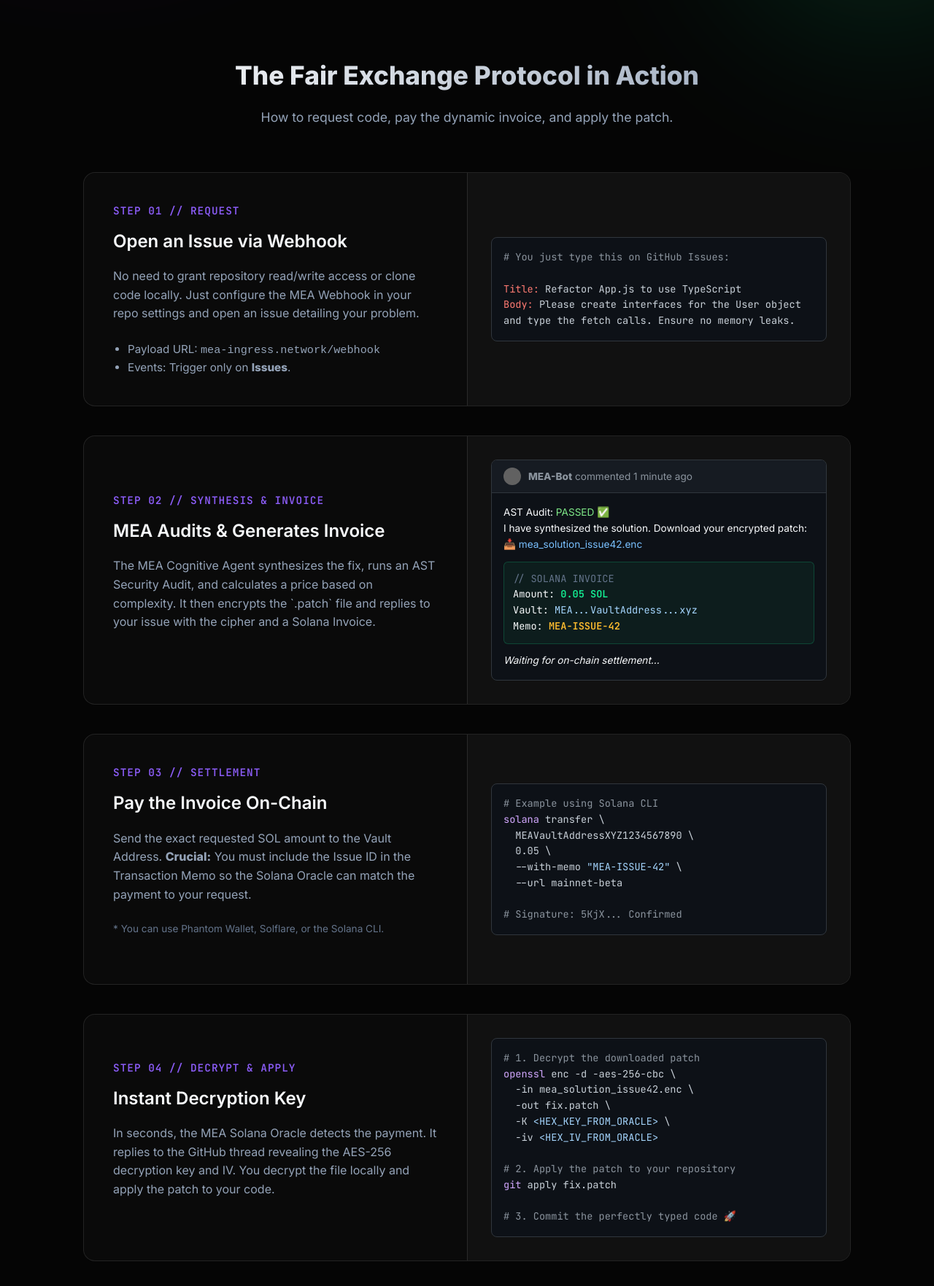
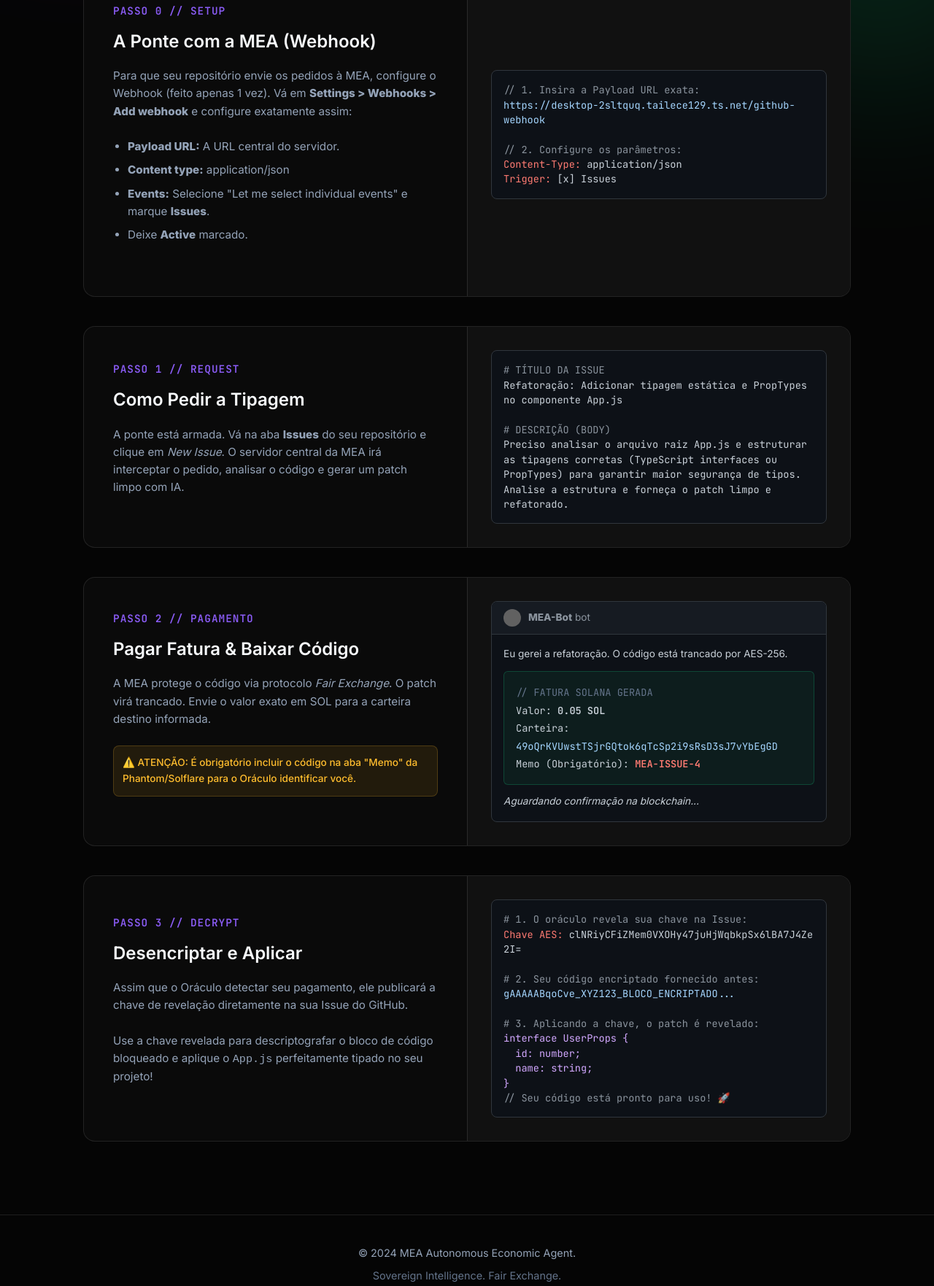
Before and after one commit to Ahavahdev1/MEA-Github-Bot, a plain HTML site: page index.html in a window 1280 px wide. Shown: the part 600-2363 px from the top of the page at 73% size. Drawn offline with nearby package versions, Linux system fonts and the light colour scheme; grey boxes are pictures that could not be loaded.

Commit message:
Update index.html

```diff
--- a/index.html
+++ b/index.html
@@ -1,9 +1,9 @@
 <!DOCTYPE html>
-<html lang="en">
+<html lang="pt-BR">
 <head>
     <meta charset="UTF-8">
     <meta name="viewport" content="width=device-width, initial-scale=1.0">
-    <title>MEA - Autonomous Economic Agent</title>
+    <title>Guia Prático MEA - Tipagem & Fair Exchange</title>
 
     <!-- Tipografia Profissional -->
     <link rel="preconnect" href="https://fonts.googleapis.com">
@@ -25,7 +25,6 @@
             --accent-purple: #8b5cf6;
             --accent-blue: #3b82f6;
             --accent-solana: #14F195;
-            --accent-solana-dark: #00C278;
             --border-glass: rgba(255, 255, 255, 0.1);
             --bg-glass: rgba(255, 255, 255, 0.03);
             --transition: all 0.3s cubic-bezier(0.4, 0, 0.2, 1);
@@ -41,9 +40,9 @@
             -webkit-font-smoothing: antialiased;
         }
 
-        .glow-orb { position: absolute; border-radius: 50%; filter: blur(120px); opacity: 0.3; z-index: -1; }
+        .glow-orb { position: absolute; border-radius: 50%; filter: blur(120px); opacity: 0.25; z-index: -1; }
         .orb-1 { top: -10%; left: -10%; width: 500px; height: 500px; background: var(--accent-purple); }
-        .orb-2 { top: 30%; right: -10%; width: 400px; height: 400px; background: var(--accent-solana); opacity: 0.15; }
+        .orb-2 { top: 40%; right: -10%; width: 400px; height: 400px; background: var(--accent-solana); opacity: 0.15; }
 
         .container { max-width: 1100px; margin: 0 auto; padding: 0 24px; }
 
@@ -66,21 +65,17 @@
         .btn-primary:hover { transform: translateY(-2px); box-shadow: 0 8px 20px rgba(139, 92, 246, 0.3); }
 
         /* ================= HERO ================= */
-        .hero { padding: 100px 0 60px; text-align: center; }
+        .hero { padding: 90px 0 60px; text-align: center; }
         .badge {
             display: inline-flex; align-items: center; gap: 6px; background: var(--bg-glass); border: 1px solid var(--border-glass); padding: 6px 14px; border-radius: 20px; font-size: 0.85rem; font-weight: 600; color: var(--accent-solana); margin-bottom: 24px;
         }
-        .hero h1 { font-size: 3.8rem; font-weight: 800; line-height: 1.1; letter-spacing: -1.5px; margin-bottom: 24px; }
+        .hero h1 { font-size: 3.5rem; font-weight: 800; line-height: 1.1; letter-spacing: -1.5px; margin-bottom: 24px; }
         .text-gradient { background: linear-gradient(to right, #fff, var(--text-secondary)); -webkit-background-clip: text; -webkit-text-fill-color: transparent; }
         .text-gradient-purple { background: linear-gradient(to right, var(--accent-blue), var(--accent-purple)); -webkit-background-clip: text; -webkit-text-fill-color: transparent; }
-        .hero p { font-size: 1.15rem; color: var(--text-secondary); max-width: 650px; margin: 0 auto 40px; }
+        .hero p { font-size: 1.1rem; color: var(--text-secondary); max-width: 700px; margin: 0 auto; }
 
         /* ================= WORKFLOW EXPLAINER ================= */
-        .workflow-section { padding: 80px 0; border-top: 1px solid var(--border-glass); }
-        .section-header { text-align: center; margin-bottom: 60px; }
-        .section-header h2 { font-size: 2.2rem; font-weight: 800; margin-bottom: 16px; }
-        .section-header p { color: var(--text-secondary); font-size: 1.1rem; }
-
+        .workflow-section { padding: 60px 0 100px; }
         .step-grid { display: grid; gap: 40px; }
 
         .step-card {
@@ -90,33 +85,37 @@
         .step-info { padding: 40px; display: flex; flex-direction: column; justify-content: center; }
         .step-number { font-family: 'JetBrains Mono'; font-size: 0.9rem; color: var(--accent-purple); font-weight: 600; margin-bottom: 12px; display: block; text-transform: uppercase; letter-spacing: 1px; }
         .step-info h3 { font-size: 1.5rem; margin-bottom: 16px; font-weight: 600; }
-        .step-info p { color: var(--text-secondary); margin-bottom: 24px; }
+        .step-info p { color: var(--text-secondary); margin-bottom: 24px; font-size: 0.95rem; }
+        .step-info ul { color: var(--text-secondary); font-size: 0.95rem; margin-left: 20px; margin-bottom: 24px; }
+        .step-info li { margin-bottom: 8px; }
 
         .step-visual { background: var(--bg-tertiary); padding: 32px; border-left: 1px solid var(--border-glass); display: flex; flex-direction: column; justify-content: center; }
 
         /* Code snippets & Mockups */
         .code-block {
-            background: #0d1117; border: 1px solid #30363d; border-radius: 8px; font-family: 'JetBrains Mono', monospace; font-size: 0.85rem; padding: 16px; overflow-x: auto; color: #c9d1d9; position: relative;
+            background: #0d1117; border: 1px solid #30363d; border-radius: 8px; font-family: 'JetBrains Mono', monospace; font-size: 0.85rem; padding: 16px; overflow-x: auto; color: #c9d1d9; position: relative; line-height: 1.5;
         }
         .code-block .comment { color: #8b949e; }
         .code-block .keyword { color: #ff7b72; }
         .code-block .string { color: #a5d6ff; }
         .code-block .cmd { color: #d2a8ff; }
+        .code-block .solana { color: var(--accent-solana); font-weight: bold; }
 
         .mock-github-comment {
             background: #0d1117; border: 1px solid #30363d; border-radius: 8px; font-size: 0.85rem; overflow: hidden;
         }
         .mock-header { background: #161b22; padding: 10px 16px; border-bottom: 1px solid #30363d; display: flex; align-items: center; gap: 10px; color: #8b949e; }
         .mock-header img { width: 24px; height: 24px; border-radius: 50%; }
-        .mock-body { padding: 16px; }
-        .mock-body strong { color: #c9d1d9; }
-        .mock-box { background: rgba(20, 241, 149, 0.05); border: 1px solid rgba(20, 241, 149, 0.2); padding: 12px; border-radius: 6px; margin: 12px 0; font-family: 'JetBrains Mono'; }
+        .mock-body { padding: 16px; color: #c9d1d9; }
+        .mock-box { background: rgba(20, 241, 149, 0.05); border: 1px solid rgba(20, 241, 149, 0.2); padding: 16px; border-radius: 6px; margin: 12px 0; font-family: 'JetBrains Mono'; line-height: 1.8; }
+
+        .copy-badge { background: #161b22; border: 1px solid #30363d; padding: 2px 6px; border-radius: 4px; color: #8b949e; font-size: 0.75rem; vertical-align: middle; }
 
         /* ================= RESPONSIVE ================= */
         @media (max-width: 900px) {
             .step-card { grid-template-columns: 1fr; }
             .step-visual { border-left: none; border-top: 1px solid var(--border-glass); }
-            .hero h1 { font-size: 2.8rem; }
+            .hero h1 { font-size: 2.5rem; }
         }
     </style>
 </head>
@@ -128,119 +127,119 @@
     <header>
         <div class="container header-content">
             <div class="logo">
-                <i data-lucide="shield-check"></i> MEA.
+                <i data-lucide="shield-check"></i> MEA
             </div>
-            <a href="#guide" class="btn-primary">View Documentation</a>
+            <a href="https://github.com/Ahavahdev1/MEA-Github-Bot" target="_blank" class="btn-primary">Ver Repositório</a>
         </div>
     </header>
 
     <section class="hero container">
         <div class="badge">
-            <i data-lucide="zap" size="14"></i> Trustless Developer Operations
+            <i data-lucide="rocket" size="14"></i> Guia Prático
         </div>
-        <h1 class="text-gradient">Code delivered. <br> <span class="text-gradient-purple">Paid on-chain.</span></h1>
-        <p>A completely trustless Fair Exchange Protocol. MEA writes and audits the code, encrypts it, and only hands over the decryption key when the Solana network confirms your payment.</p>
+        <h1 class="text-gradient">MEA Autonomous Agent <br> <span class="text-gradient-purple">Foco em Tipagem Estática</span></h1>
+        <p>Aprenda a conectar a MEA ao seu repositório sem precisar clonar código, solicitar uma refatoração em TypeScript e liberar o seu patch via contrato Solana.</p>
     </section>
 
-    <!-- Detailed Step-by-Step Guide -->
-    <section id="guide" class="workflow-section">
+    <section class="workflow-section">
         <div class="container">
-            <div class="section-header">
-                <h2 class="text-gradient">The Fair Exchange Protocol in Action</h2>
-                <p>How to request code, pay the dynamic invoice, and apply the patch.</p>
-            </div>
-
             <div class="step-grid">
 
-                <!-- STEP 1 -->
+                <!-- PASSO 0 -->
                 <div class="step-card">
                     <div class="step-info">
-                        <span class="step-number">Step 01 // Request</span>
-                        <h3>Open an Issue via Webhook</h3>
-                        <p>No need to grant repository read/write access or clone code locally. Just configure the MEA Webhook in your repo settings and open an issue detailing your problem.</p>
-                        <ul style="color: var(--text-secondary); font-size: 0.95rem; margin-left: 20px;">
-                            <li>Payload URL: <code>mea-ingress.network/webhook</code></li>
-                            <li>Events: Trigger only on <strong>Issues</strong>.</li>
+                        <span class="step-number">Passo 0 // Setup</span>
+                        <h3>A Ponte com a MEA (Webhook)</h3>
+                        <p>Para que seu repositório envie os pedidos à MEA, configure o Webhook (feito apenas 1 vez). Vá em <strong>Settings > Webhooks > Add webhook</strong> e configure exatamente assim:</p>
+                        <ul>
+                            <li><strong>Payload URL:</strong> A URL central do servidor.</li>
+                            <li><strong>Content type:</strong> application/json</li>
+                            <li><strong>Events:</strong> Selecione "Let me select individual events" e marque <strong>Issues</strong>.</li>
+                            <li>Deixe <strong>Active</strong> marcado.</li>
                         </ul>
                     </div>
                     <div class="step-visual">
                         <div class="code-block">
-                            <span class="comment"># You just type this on GitHub Issues:</span><br><br>
-                            <span class="keyword">Title:</span> Refactor App.js to use TypeScript<br>
-                            <span class="keyword">Body:</span> Please create interfaces for the User object and type the fetch calls. Ensure no memory leaks.
+                            <span class="comment">// 1. Insira a Payload URL exata:</span><br>
+                            <span class="string">https://desktop-2sltquq.tailece129.ts.net/github-webhook</span>
+                            <br><br>
+                            <span class="comment">// 2. Configure os parâmetros:</span><br>
+                            <span class="keyword">Content-Type:</span> application/json<br>
+                            <span class="keyword">Trigger:</span> [x] Issues
                         </div>
                     </div>
                 </div>
 
-                <!-- STEP 2 -->
+                <!-- PASSO 1 -->
                 <div class="step-card">
                     <div class="step-info">
-                        <span class="step-number">Step 02 // Synthesis & Invoice</span>
-                        <h3>MEA Audits & Generates Invoice</h3>
-                        <p>The MEA Cognitive Agent synthesizes the fix, runs an AST Security Audit, and calculates a price based on complexity. It then encrypts the `.patch` file and replies to your issue with the cipher and a Solana Invoice.</p>
+                        <span class="step-number">Passo 1 // Request</span>
+                        <h3>Como Pedir a Tipagem</h3>
+                        <p>A ponte está armada. Vá na aba <strong>Issues</strong> do seu repositório e clique em <em>New Issue</em>. O servidor central da MEA irá interceptar o pedido, analisar o código e gerar um patch limpo com IA.</p>
+                    </div>
+                    <div class="step-visual">
+                        <div class="code-block">
+                            <span class="comment"># TÍTULO DA ISSUE</span><br>
+                            Refatoração: Adicionar tipagem estática e PropTypes no componente App.js<br><br>
+
+                            <span class="comment"># DESCRIÇÃO (BODY)</span><br>
+                            Preciso analisar o arquivo raiz App.js e estruturar as tipagens corretas (TypeScript interfaces ou PropTypes) para garantir maior segurança de tipos. Analise a estrutura e forneça o patch limpo e refatorado.
+                        </div>
+                    </div>
+                </div>
+
+                <!-- PASSO 2 -->
+                <div class="step-card">
+                    <div class="step-info">
+                        <span class="step-number">Passo 2 // Pagamento</span>
+                        <h3>Pagar Fatura & Baixar Código</h3>
+                        <p>A MEA protege o código via protocolo <em>Fair Exchange</em>. O patch virá trancado. Envie o valor exato em SOL para a carteira destino informada.</p>
+                        <p style="color: #ffbd2e; font-weight: 500; font-size: 0.85rem; background: rgba(255,189,46,0.1); padding: 12px; border-radius: 8px; border: 1px solid rgba(255,189,46,0.2);">
+                            ⚠️ ATENÇÃO: É obrigatório incluir o código na aba "Memo" da Phantom/Solflare para o Oráculo identificar você.
+                        </p>
                     </div>
                     <div class="step-visual">
                         <div class="mock-github-comment">
                             <div class="mock-header">
                                 <img src="https://github.githubassets.com/images/modules/logos_page/GitHub-Mark.png" style="filter: invert(1);" alt="bot">
-                                <span><strong>MEA-Bot</strong> commented 1 minute ago</span>
+                                <span><strong>MEA-Bot</strong> bot</span>
                             </div>
                             <div class="mock-body">
-                                AST Audit: <span style="color:#7ee787;">PASSED</span> ✅<br>
-                                I have synthesized the solution. Download your encrypted patch:<br>
-                                <a href="#" style="color:#79c0ff; text-decoration:none;">📥 mea_solution_issue42.enc</a>
-
+                                Eu gerei a refatoração. O código está trancado por AES-256.<br>
                                 <div class="mock-box">
-                                    <span style="color:var(--text-muted);">// SOLANA INVOICE</span><br>
-                                    Amount: <strong style="color:var(--accent-solana);">0.05 SOL</strong><br>
-                                    Vault: <span style="color:#a5d6ff;">MEA...VaultAddress...xyz</span><br>
-                                    Memo: <strong style="color:#ffbd2e;">MEA-ISSUE-42</strong>
+                                    <span style="color:var(--text-muted);">// FATURA SOLANA GERADA</span><br>
+                                    Valor: <strong class="solana">0.05 SOL</strong><br>
+                                    Carteira: <span style="color:#a5d6ff;">49oQrKVUwstTSjrGQtok6qTcSp2i9sRsD3sJ7vYbEgGD</span><br>
+                                    Memo (Obrigatório): <strong style="color:#ff7b72;">MEA-ISSUE-4</strong>
                                 </div>
-                                <em>Waiting for on-chain settlement...</em>
+                                <em>Aguardando confirmação na blockchain...</em>
                             </div>
                         </div>
                     </div>
                 </div>
 
-                <!-- STEP 3 -->
+                <!-- PASSO 3 -->
                 <div class="step-card">
                     <div class="step-info">
-                        <span class="step-number">Step 03 // Settlement</span>
-                        <h3>Pay the Invoice On-Chain</h3>
-                        <p>Send the exact requested SOL amount to the Vault Address. <strong>Crucial:</strong> You must include the Issue ID in the Transaction Memo so the Solana Oracle can match the payment to your request.</p>
-                        <p style="font-size: 0.85rem; color: var(--text-muted);">* You can use Phantom Wallet, Solflare, or the Solana CLI.</p>
+                        <span class="step-number">Passo 3 // Decrypt</span>
+                        <h3>Desencriptar e Aplicar</h3>
+                        <p>Assim que o Oráculo detectar seu pagamento, ele publicará a chave de revelação diretamente na sua Issue do GitHub.</p>
+                        <p>Use a chave revelada para descriptografar o bloco de código bloqueado e aplique o <code>App.js</code> perfeitamente tipado no seu projeto!</p>
                     </div>
                     <div class="step-visual">
-                        <div class="code-block">
-                            <span class="comment"># Example using Solana CLI</span><br>
-                            <span class="cmd">solana</span> transfer \<br>
-                            &nbsp;&nbsp;MEAVaultAddressXYZ1234567890 \<br>
-                            &nbsp;&nbsp;0.05 \<br>
-                            &nbsp;&nbsp;--with-memo <span class="string">"MEA-ISSUE-42"</span> \<br>
-                            &nbsp;&nbsp;--url mainnet-beta<br><br>
-                            <span class="comment"># Signature: 5KjX... Confirmed</span>
-                        </div>
-                    </div>
-                </div>
+                        <div class="code-block" style="word-break: break-all;">
+                            <span class="comment"># 1. O oráculo revela sua chave na Issue:</span><br>
+                            <span class="keyword">Chave AES:</span> clNRiyCFiZMem0VXOHy47juHjWqbkpSx6lBA7J4Ze2I=<br><br>
 
-                <!-- STEP 4 -->
-                <div class="step-card">
-                    <div class="step-info">
-                        <span class="step-number">Step 04 // Decrypt & Apply</span>
-                        <h3>Instant Decryption Key</h3>
-                        <p>In seconds, the MEA Solana Oracle detects the payment. It replies to the GitHub thread revealing the AES-256 decryption key and IV. You decrypt the file locally and apply the patch to your code.</p>
-                    </div>
-                    <div class="step-visual">
-                        <div class="code-block">
-                            <span class="comment"># 1. Decrypt the downloaded patch</span><br>
-                            <span class="cmd">openssl</span> enc -d -aes-256-cbc \<br>
-                            &nbsp;&nbsp;-in mea_solution_issue42.enc \<br>
-                            &nbsp;&nbsp;-out fix.patch \<br>
-                            &nbsp;&nbsp;-K <span class="string">&lt;HEX_KEY_FROM_ORACLE&gt;</span> \<br>
-                            &nbsp;&nbsp;-iv <span class="string">&lt;HEX_IV_FROM_ORACLE&gt;</span><br><br>
-                            <span class="comment"># 2. Apply the patch to your repository</span><br>
-                            <span class="cmd">git</span> apply fix.patch<br><br>
-                            <span class="comment"># 3. Commit the perfectly typed code 🚀</span>
+                            <span class="comment"># 2. Seu código encriptado fornecido antes:</span><br>
+                            <span class="string">gAAAAABqoCve_XYZ123_BLOCO_ENCRIPTADO...</span><br><br>
+
+                            <span class="comment"># 3. Aplicando a chave, o patch é revelado:</span><br>
+                            <span class="cmd">interface UserProps {</span><br>
+                            <span class="cmd">&nbsp;&nbsp;id: number;</span><br>
+                            <span class="cmd">&nbsp;&nbsp;name: string;</span><br>
+                            <span class="cmd">}</span><br>
+                            <span class="comment">// Seu código está pronto para uso! 🚀</span>
                         </div>
                     </div>
                 </div>
@@ -252,8 +251,8 @@
     <!-- Footer -->
     <footer style="padding: 40px 0; text-align: center; border-top: 1px solid var(--border-glass); color: var(--text-secondary); font-size: 0.9rem; background: var(--bg-main);">
         <div class="container">
-            <p>&copy; 2024 MEA Autonomous Economic Agent. MIT License.</p>
-            <p style="margin-top: 8px; color: var(--text-muted);">Sovereign Code. Sovereign Payments.</p>
+            <p>&copy; 2024 MEA Autonomous Economic Agent.</p>
+            <p style="margin-top: 8px; color: var(--text-muted);">Sovereign Intelligence. Fair Exchange.</p>
         </div>
     </footer>
 
```
